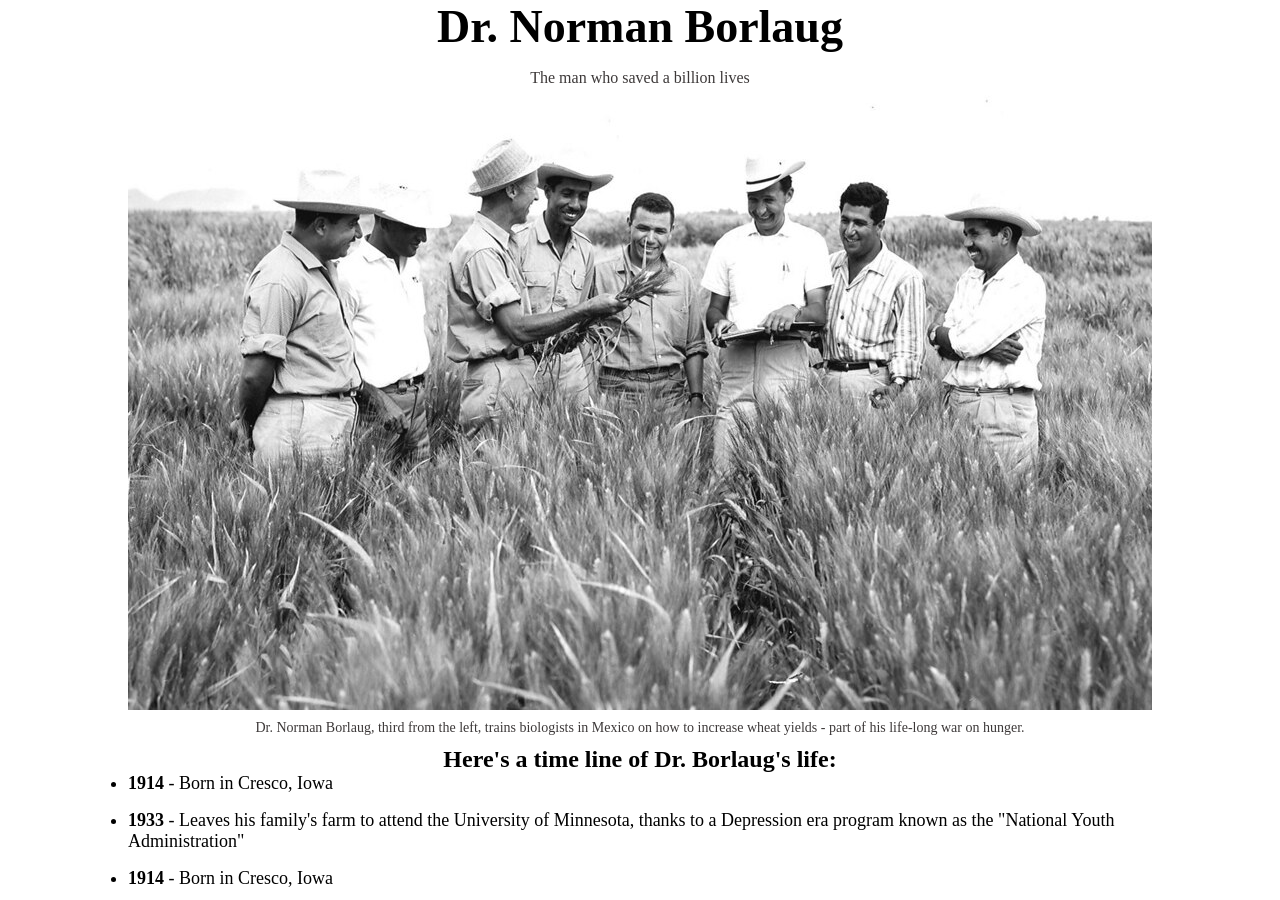
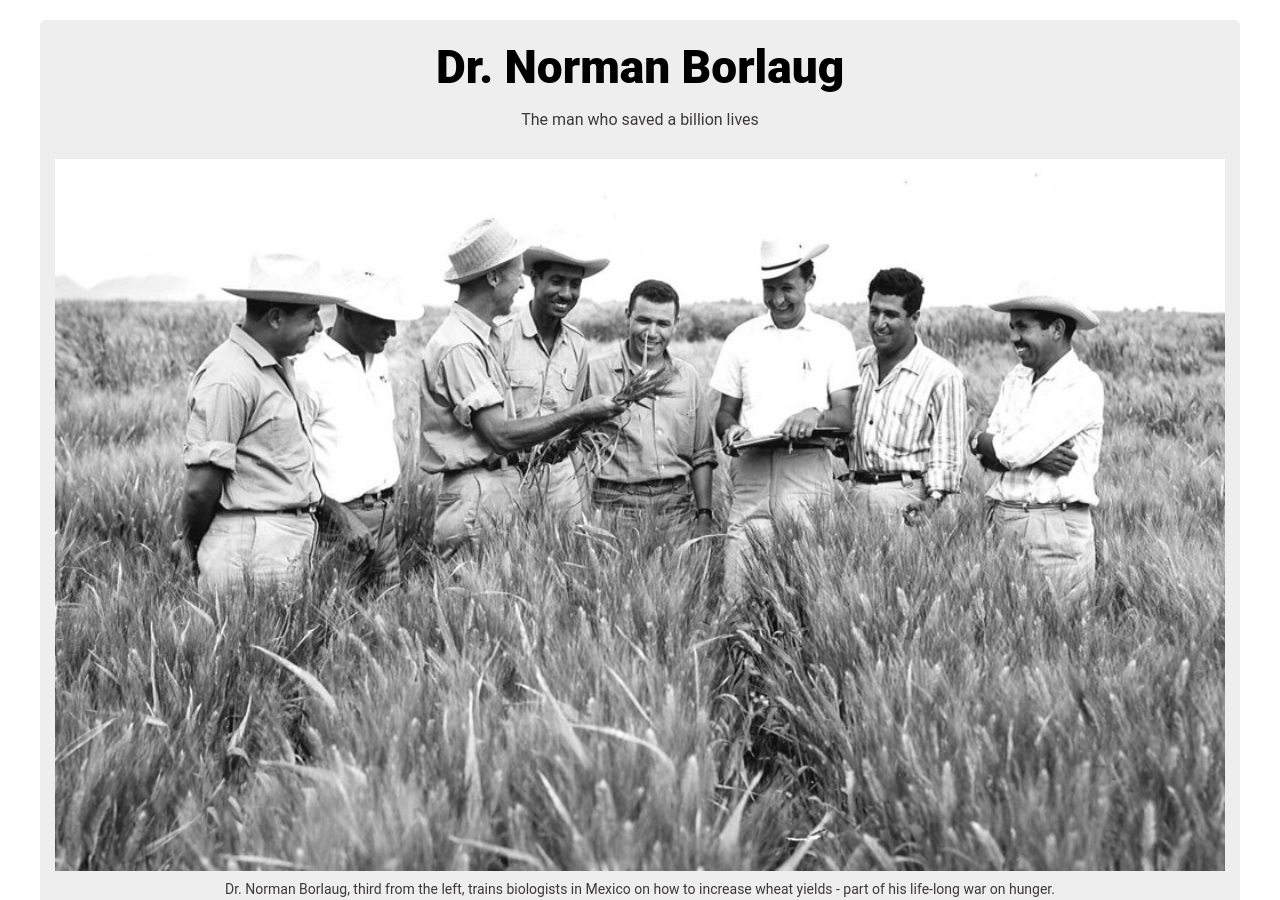
Before and after one commit to Ismaeel-Williams/Project, a website: page index.html in a window 1280 px wide. Shown: the top 900 px of the page. Drawn offline with Linux system fonts and the light colour scheme.

Commit message:
addingboxes

```diff
--- a/index.html
+++ b/index.html
@@ -6,15 +6,16 @@
     <link rel="stylesheet" href="styles.css" />
   </head>
   <body>
+    <section class="wrapper">
       <header>
         <h1>Dr. Norman Borlaug</h1>
         <p>The man who saved a billion lives</p>
       </header>
-    <section class="wrapper">
+      <section class="img-box">
         <img src="images/tribute-page-main-image.jpg" />
         <p class="img-p">
-        Dr. Norman Borlaug, third from the left, trains biologists in Mexico on
-        how to increase wheat yields - part of his life-long war on hunger.
+          Dr. Norman Borlaug, third from the left, trains biologists in Mexico
+          on how to increase wheat yields - part of his life-long war on hunger.
         </p>
       </section>
       <section class="wrapper">
@@ -50,9 +51,10 @@
       </section>
       <footer>
         <p>
-        If you have time, you should read more about this incredible human being
-        on his Wikipedia entry.
+          If you have time, you should read more about this incredible human
+          being on his Wikipedia entry.
         </p>
       </footer>
+    </section>
   </body>
 </html>
--- a/styles.css
+++ b/styles.css
@@ -2,6 +2,11 @@
   margin: 0;
   padding: 0;
   box-sizing: border-box;
+}
+
+body {
+  margin: 20px 10px;
+  font-family: "Roboto", sans-serif;
 }
 
 h1,
@@ -23,10 +28,20 @@ li {
   margin-bottom: 16px;
 }
 
+header {
+  padding: 20px;
+}
+
 header h1 {
   font-size: 46px;
   font-weight: 900;
   margin-bottom: 16px;
+}
+
+img {
+  width: 100%;
+  object-fit: contain;
+  display: block;
 }
 
 footer p {
@@ -35,12 +50,17 @@ footer p {
 
 /* CLASSES */
 .wrapper {
-  width: 80%;
   max-width: 1200px;
   margin: 0 auto;
+  background-color: #eee;
+  border-radius: 6px;
 }
 
 .img-p {
   font-size: 14px;
   margin: 10px 0;
 }
+
+.img-box {
+  margin: 10px 15px;
+}
```
Lines whose indentation alone changed are shown as unchanged.
